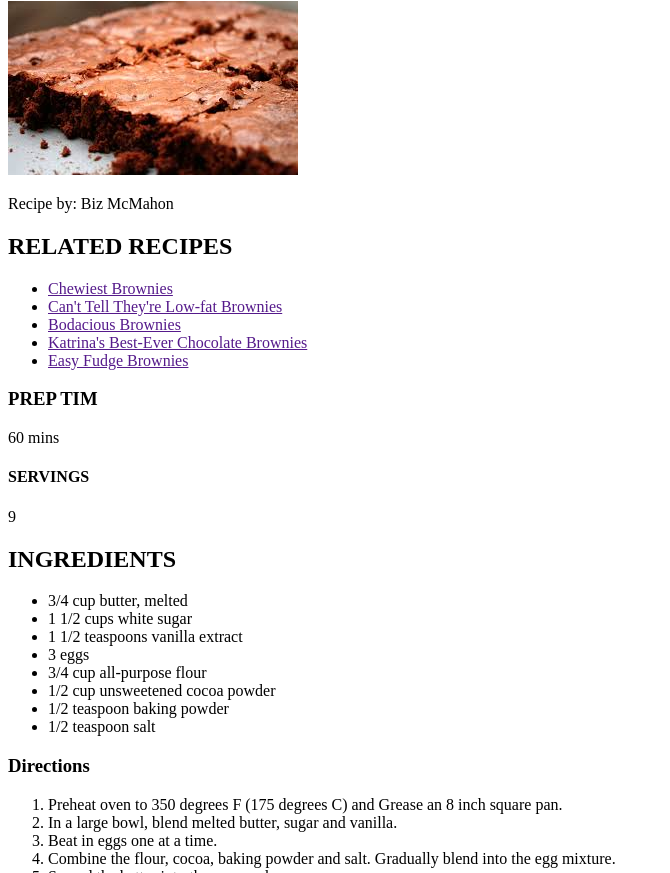
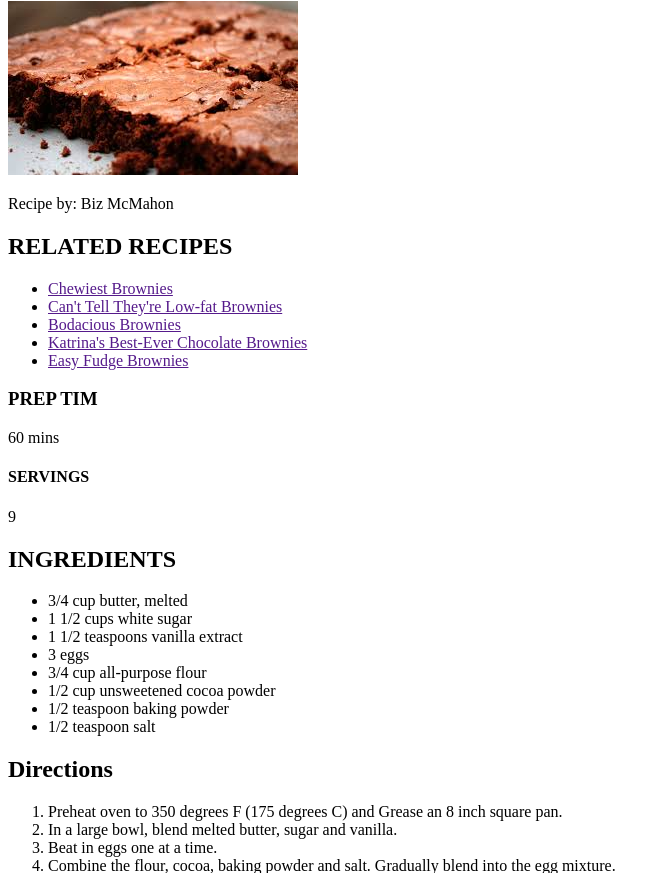
Before and after one commit to JohnbelMDev/Bootcamp2020, a plain HTML site: page Lab/Week1/brownies.html in a window 1280 px wide. Shown: the part 79-952 px from the top of the page, without its empty margins (0-670 px from the left). Drawn offline with Linux system fonts and the light colour scheme; files whose address does not match are found by name.

Commit message:
Update brownies.html

```diff
--- a/Lab/Week1/brownies.html
+++ b/Lab/Week1/brownies.html
@@ -46,7 +46,7 @@
           </ul>
 
 
-        <h3>Directions </h3>
+        <h2>Directions </h2>
 
 
          <ol>
```
